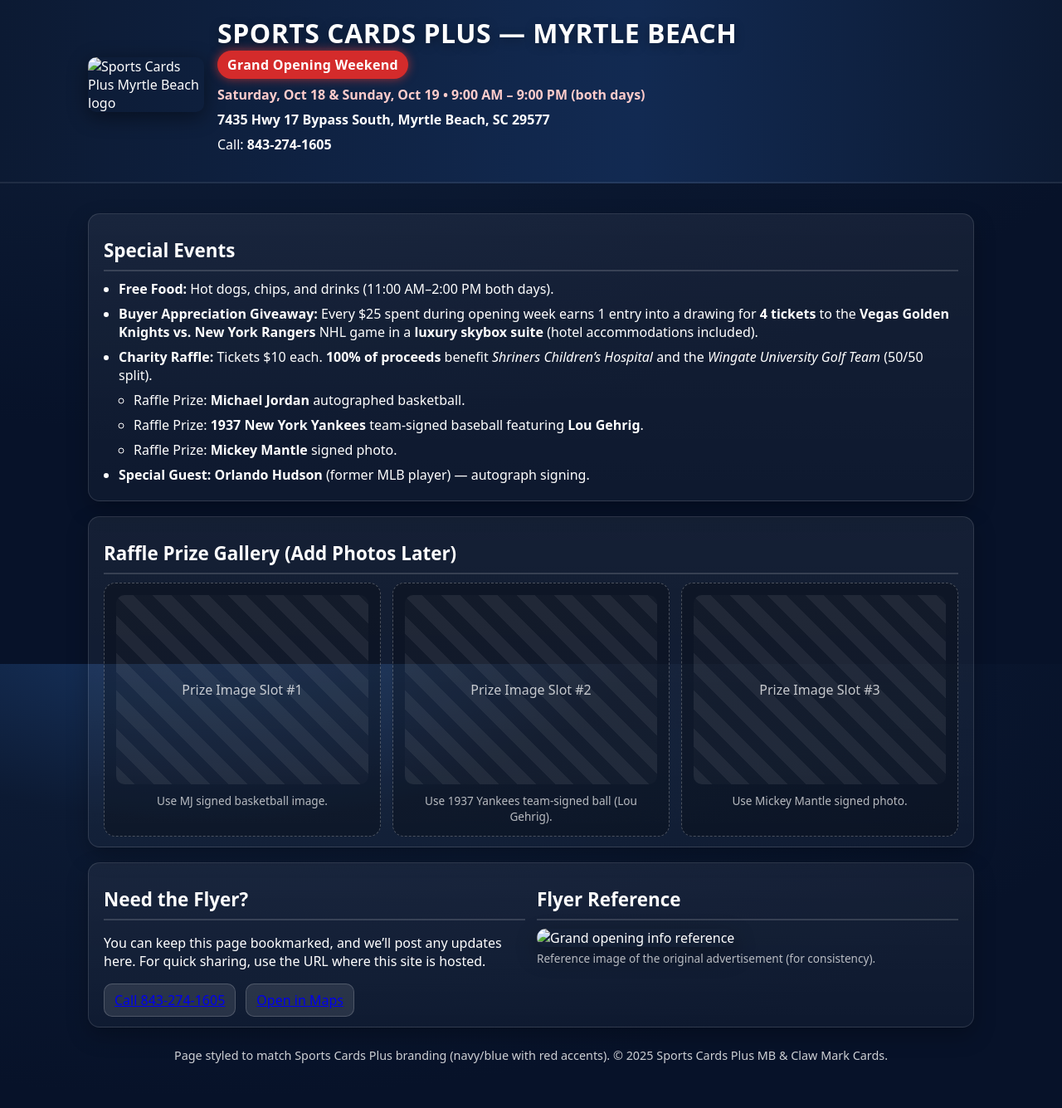
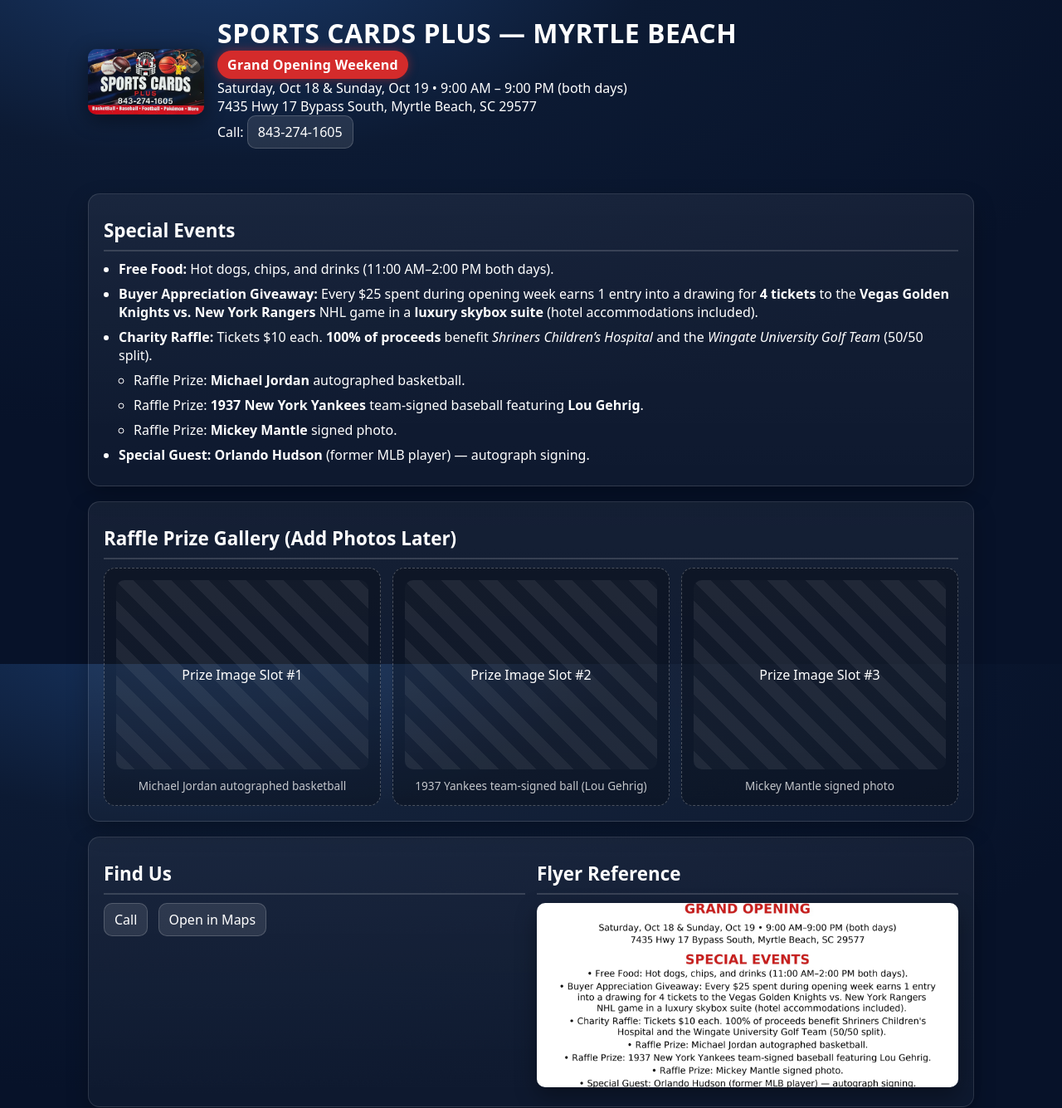
Before and after one commit to clawmarkcards-lang/clawmarkcards-site, a plain HTML site: page sportscardsplusmb.html in a window 1280 px wide. Shown: the top 1335 px of the page at 83% size. Drawn offline with Linux system fonts and the light colour scheme.

Commit message:
Add files via upload

```diff
--- a/sportscardsplusmb.html
+++ b/sportscardsplusmb.html
@@ -5,69 +5,34 @@
   <meta name="viewport" content="width=device-width, initial-scale=1.0" />
   <title>SportsCardsPlusMB — Grand Opening</title>
   <meta name="description" content="Sports Cards Plus Myrtle Beach — Grand Opening details, giveaways, raffle, and special guest." />
-  <link rel="preload" href="workout.otf" as="font" type="font/otf" crossorigin>
   <style>
-    :root{
-      --scp-navy:#0b1b33;
-      --scp-blue:#113a6d;
-      --scp-red:#d42b2b;
-      --scp-accent:#ff3a2d;
-      --scp-white:#ffffff;
-      --glow: 0 0 12px rgba(255,58,45,.6);
-    }
-    *{box-sizing:border-box}
-    body{
-      margin:0;
-      font-family: system-ui, -apple-system, Segoe UI, Roboto, Helvetica, Arial, sans-serif;
-      color:var(--scp-white);
-      background: radial-gradient(1200px 600px at 20% -10%, #1a3a6a 0%, #0c1a33 45%, #071229 100%) fixed;
-      min-height:100dvh;
-    }
-    header{position:sticky;top:0;z-index:50;background:linear-gradient(90deg,#0c1a33 0%, #122a52 60%, #0c1a33 100%);border-bottom:2px solid rgba(255,255,255,.08)}
+    :root{--scp-navy:#0b1b33;--scp-blue:#113a6d;--scp-red:#d42b2b;--scp-white:#fff}
+    *{box-sizing:border-box}body{margin:0;font-family:system-ui,-apple-system,Segoe UI,Roboto,Helvetica,Arial,sans-serif;color:#fff;background:radial-gradient(1200px 600px at 20% -10%,#1a3a6a 0%,#0c1a33 45%,#071229 100%) fixed;min-height:100dvh}
     .wrap{max-width:1100px;margin:0 auto;padding:18px 16px}
     .hero{display:grid;grid-template-columns:140px 1fr;gap:16px;align-items:center}
     .hero img{width:100%;height:auto;border-radius:10px;box-shadow:0 6px 24px rgba(0,0,0,.45)}
-    .brand h1{font-family:'Workout', system-ui, sans-serif; letter-spacing:.5px; margin:0;color:#fff;text-shadow:0 3px 12px rgba(0,0,0,.35)}
-    .brand p{margin:4px 0 0 0;opacity:.9}
-    nav a{color:#fff;text-decoration:none;margin-right:18px;opacity:.95}
-    nav a:hover{text-decoration:underline;opacity:1}
-    .section{background:linear-gradient(180deg, rgba(255,255,255,.06), rgba(255,255,255,.03)); border:1px solid rgba(255,255,255,.12);border-radius:14px;padding:18px 18px 12px 18px;margin:18px 0;box-shadow:0 10px 26px rgba(0,0,0,.25)}
-    .kicker{display:inline-block;background:var(--scp-red);padding:6px 12px;border-radius:999px;font-weight:700;letter-spacing:.3px;box-shadow:var(--glow)}
-    h2{margin:10px 0 10px 0;font-size:1.4rem;border-bottom:2px solid rgba(255,255,255,.15);padding-bottom:8px}
-    .grid{display:grid;gap:14px}
-    .cols-2{grid-template-columns:repeat(auto-fit,minmax(280px,1fr))}
-    ul{margin:8px 0 0 18px;padding:0}
-    li{margin:8px 0}
-    .cta{display:flex;gap:12px;flex-wrap:wrap;margin-top:8px}
-    .badge{background:rgba(255,255,255,.1);border:1px solid rgba(255,255,255,.18);padding:8px 12px;border-radius:10px}
-    .footer{opacity:.8;text-align:center;font-size:.9rem;margin:24px 0 40px}
+    .brand h1{margin:0;text-transform:uppercase;letter-spacing:.5px}
+    .kicker{display:inline-block;background:#d42b2b;padding:6px 12px;border-radius:999px;font-weight:700;letter-spacing:.3px;box-shadow:0 0 12px rgba(212,43,43,.5)}
+    .section{background:linear-gradient(180deg,rgba(255,255,255,.06),rgba(255,255,255,.03));border:1px solid rgba(255,255,255,.12);border-radius:14px;padding:18px;margin:18px 0;box-shadow:0 10px 26px rgba(0,0,0,.25)}
+    h2{margin:10px 0 10px;font-size:1.4rem;border-bottom:2px solid rgba(255,255,255,.15);padding-bottom:8px}
+    .grid{display:grid;gap:14px}.cols-2{grid-template-columns:repeat(auto-fit,minmax(280px,1fr))}
+    ul{margin:8px 0 0 18px;padding:0}li{margin:8px 0}
     .raffle-grid{display:grid;grid-template-columns:repeat(auto-fit,minmax(220px,1fr));gap:14px}
     .raffle-card{border:1px dashed rgba(255,255,255,.25);border-radius:14px;padding:14px;text-align:center;background:rgba(0,0,0,.25)}
-    .raffle-card .slot{aspect-ratio:4/3;border-radius:10px;background:repeating-linear-gradient(45deg, rgba(255,255,255,.08), rgba(255,255,255,.08) 16px, rgba(255,255,255,.02) 16px, rgba(255,255,255,.02) 32px);display:flex;align-items:center;justify-content:center;margin-bottom:10px}
-    .raffle-card .slot span{opacity:.75}
-    .phone{font-weight:800;color:#fff;text-decoration:none}
-    .address{font-weight:600}
-    .big-title{font-size:2rem;letter-spacing:.5px;margin:0 0 8px 0;text-transform:uppercase}
-    .grand{color:#fff;text-shadow:0 0 16px rgba(255,58,45,.4)}
-    .hero-small{font-weight:700;color:#ffcccb}
-    .stack{display:flex;flex-direction:column;gap:8px}
-    .img-note{font-size:.85rem;opacity:.7;margin-top:4px}
+    .raffle-card .slot{aspect-ratio:4/3;border-radius:10px;background:repeating-linear-gradient(45deg,rgba(255,255,255,.08),rgba(255,255,255,.08) 16px,rgba(255,255,255,.02) 16px,rgba(255,255,255,.02) 32px);display:flex;align-items:center;justify-content:center;margin-bottom:10px}
+    .img-note{font-size:.85rem;opacity:.75}
+    a.badge{display:inline-block;background:rgba(255,255,255,.1);border:1px solid rgba(255,255,255,.18);padding:8px 12px;border-radius:10px;color:#fff;text-decoration:none;margin-right:8px}
   </style>
 </head>
 <body>
-  <header>
-    <div class="wrap hero">
-      <img src="assets/sports-cards-plus-logo.jpg" alt="Sports Cards Plus Myrtle Beach logo">
-      <div class="brand">
-        <h1 class="big-title grand">Sports Cards Plus — Myrtle Beach</h1>
-        <div class="stack">
-          <div><span class="kicker">Grand Opening Weekend</span></div>
-          <div class="hero-small">Saturday, Oct 18 &amp; Sunday, Oct 19 • 9:00 AM – 9:00 PM (both days)</div>
-          <div class="address">7435 Hwy 17 Bypass South, Myrtle Beach, SC 29577</div>
-          <div>Call: <a class="phone" href="tel:18432741605">843‑274‑1605</a></div>
-        </div>
-      </div>
-      <nav></nav>
+  <header class="wrap hero">
+    <img src="sports-cards-plus-logo.jpg" alt="Sports Cards Plus logo" />
+    <div class="brand">
+      <h1>Sports Cards Plus — Myrtle Beach</h1>
+      <div><span class="kicker">Grand Opening Weekend</span></div>
+      <div>Saturday, Oct 18 &amp; Sunday, Oct 19 • 9:00 AM – 9:00 PM (both days)</div>
+      <div>7435 Hwy 17 Bypass South, Myrtle Beach, SC 29577</div>
+      <div>Call: <a class="badge" href="tel:18432741605">843-274-1605</a></div>
     </div>
   </header>
 
@@ -80,7 +45,7 @@
         <li><strong>Charity Raffle:</strong> Tickets $10 each. <strong>100% of proceeds</strong> benefit <em>Shriners Children’s Hospital</em> and the <em>Wingate University Golf Team</em> (50/50 split).
           <ul>
             <li>Raffle Prize: <strong>Michael Jordan</strong> autographed basketball.</li>
-            <li>Raffle Prize: <strong>1937 New York Yankees</strong> team‑signed baseball featuring <strong>Lou Gehrig</strong>.</li>
+            <li>Raffle Prize: <strong>1937 New York Yankees</strong> team-signed baseball featuring <strong>Lou Gehrig</strong>.</li>
             <li>Raffle Prize: <strong>Mickey Mantle</strong> signed photo.</li>
           </ul>
         </li>
@@ -93,36 +58,30 @@
       <div class="raffle-grid">
         <div class="raffle-card">
           <div class="slot"><span>Prize Image Slot #1</span></div>
-          <div class="img-note">Use MJ signed basketball image.</div>
+          <div class="img-note">Michael Jordan autographed basketball</div>
         </div>
         <div class="raffle-card">
           <div class="slot"><span>Prize Image Slot #2</span></div>
-          <div class="img-note">Use 1937 Yankees team-signed ball (Lou Gehrig).</div>
+          <div class="img-note">1937 Yankees team-signed ball (Lou Gehrig)</div>
         </div>
         <div class="raffle-card">
           <div class="slot"><span>Prize Image Slot #3</span></div>
-          <div class="img-note">Use Mickey Mantle signed photo.</div>
+          <div class="img-note">Mickey Mantle signed photo</div>
         </div>
       </div>
     </section>
 
     <section class="section grid cols-2">
       <div>
-        <h2>Need the Flyer?</h2>
-        <p>You can keep this page bookmarked, and we’ll post any updates here. For quick sharing, use the URL where this site is hosted.</p>
-        <div class="cta">
-          <a class="badge" href="tel:18432741605">Call 843‑274‑1605</a>
-          <a class="badge" href="https://maps.apple.com/?q=7435%20Hwy%2017%20Bypass%20South%2C%20Myrtle%20Beach%2C%20SC%2029577" target="_blank" rel="noopener">Open in Maps</a>
-        </div>
+        <h2>Find Us</h2>
+        <a class="badge" href="tel:18432741605">Call</a>
+        <a class="badge" target="_blank" rel="noopener" href="https://maps.apple.com/?q=7435%20Hwy%2017%20Bypass%20South%2C%20Myrtle%20Beach%2C%20SC%2029577">Open in Maps</a>
       </div>
       <div>
         <h2>Flyer Reference</h2>
-        <img src="assets/grand-opening-info.jpg" alt="Grand opening info reference" style="width:100%;height:auto;border-radius:12px;box-shadow:0 10px 26px rgba(0,0,0,.35)">
-        <div class="img-note">Reference image of the original advertisement (for consistency).</div>
+        <img src="grand-opening-info.jpg" alt="Grand opening info reference" style="width:100%;height:auto;border-radius:10px;box-shadow:0 10px 26px rgba(0,0,0,.35)" />
       </div>
     </section>
-
-    <p class="footer">Page styled to match Sports Cards Plus branding (navy/blue with red accents). &copy; 2025 Sports Cards Plus MB &amp; Claw Mark Cards.</p>
   </main>
 </body>
 </html>
```
Also changed, not shown: vercel.json.
